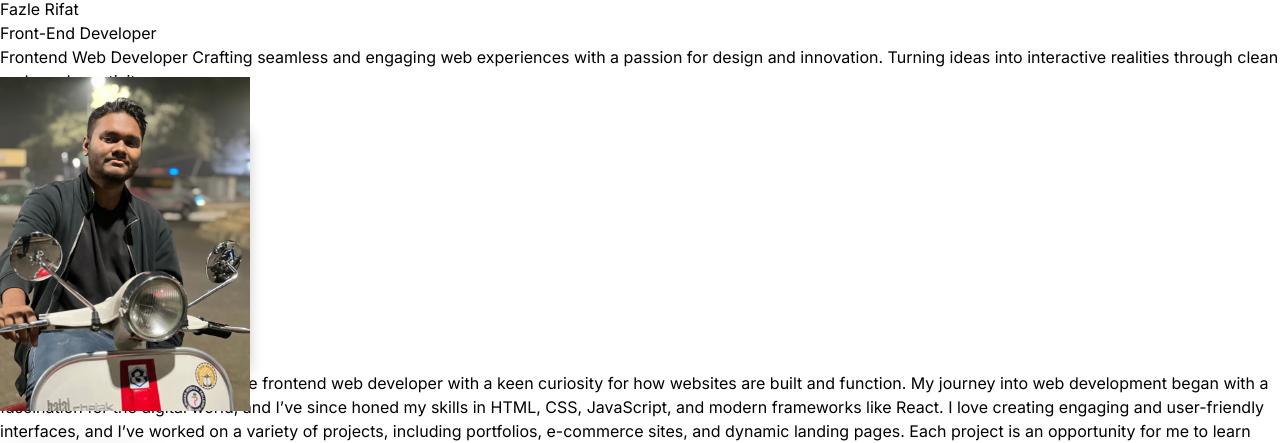
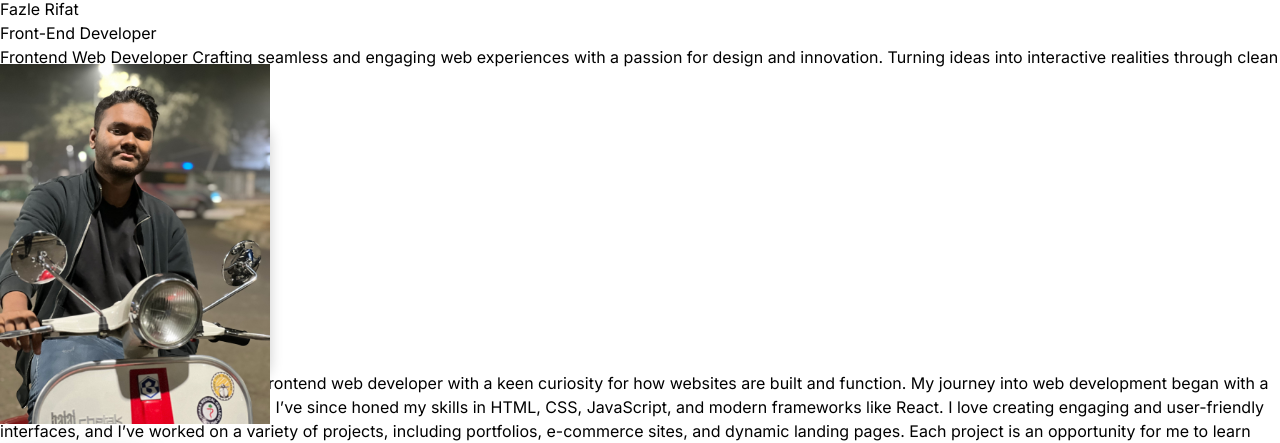
Before and after one commit to FazleRifat121/Fr, a React (Vite) app: page / in a window 1280 px wide. Shown: the part 375-818 px from the top of the page. Built offline with nearby package versions, Linux system fonts and the light colour scheme.

Commit message:
fixed the img margin-Y axis

```diff
--- a/src/components/about/About.jsx
+++ b/src/components/about/About.jsx
@@ -15,7 +15,7 @@ const About = () => {
           <div className="flex items-center justify-center">
             {/* card  */}
             <motion.div
-              class="flip-card"
+              class="flip-card my-6"
               initial={{ x: -100, opacity: 0 }}
               whileInView={{ x: 0, opacity: 1 }}
               transition={{ duration: 0.5 }}
--- a/src/components/about/about.css
+++ b/src/components/about/about.css
@@ -1,7 +1,7 @@
 /* From Uiverse.io by joe-watson-sbf */
 .flip-card {
   background-color: transparent;
-  width: 250px;
+  width: 270px;
   height: 254px;
   perspective: 1000px;
   font-family: sans-serif;
@@ -43,13 +43,5 @@
 }
 
 .flip-card-back {
-  background: linear-gradient(
-    120deg,
-    rgb(255, 174, 145) 30%,
-    coral 88%,
-    bisque 40%,
-    rgb(255, 185, 160) 78%
-  );
-  color: white;
   transform: rotateY(180deg);
 }
```
